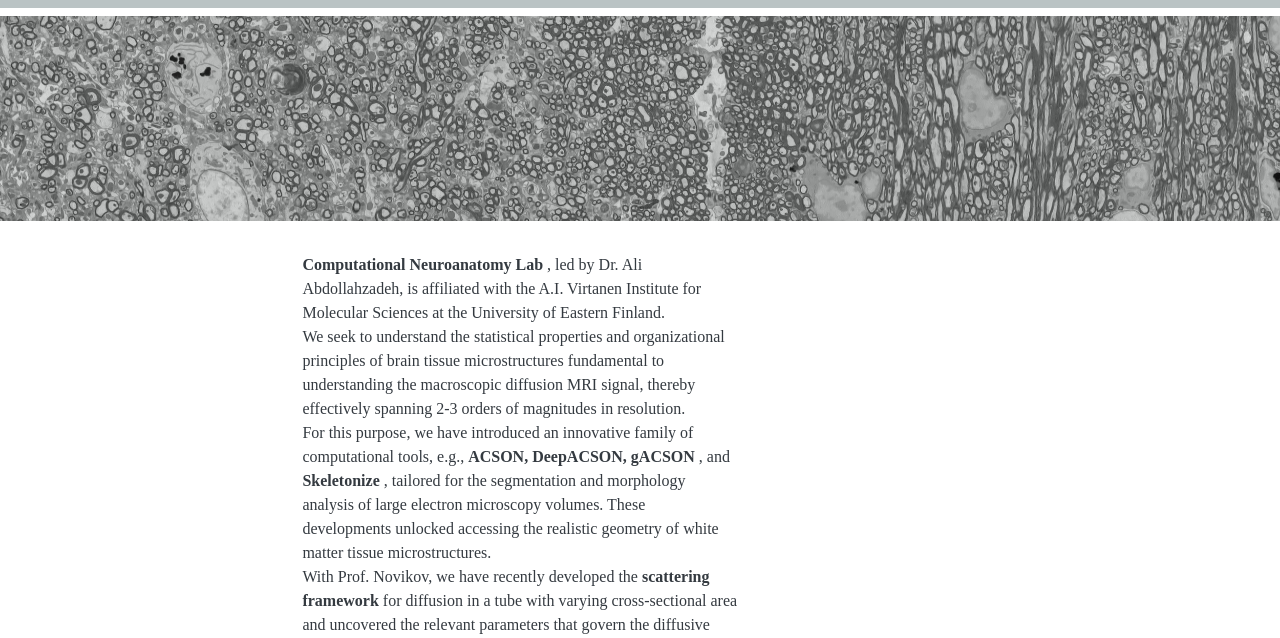
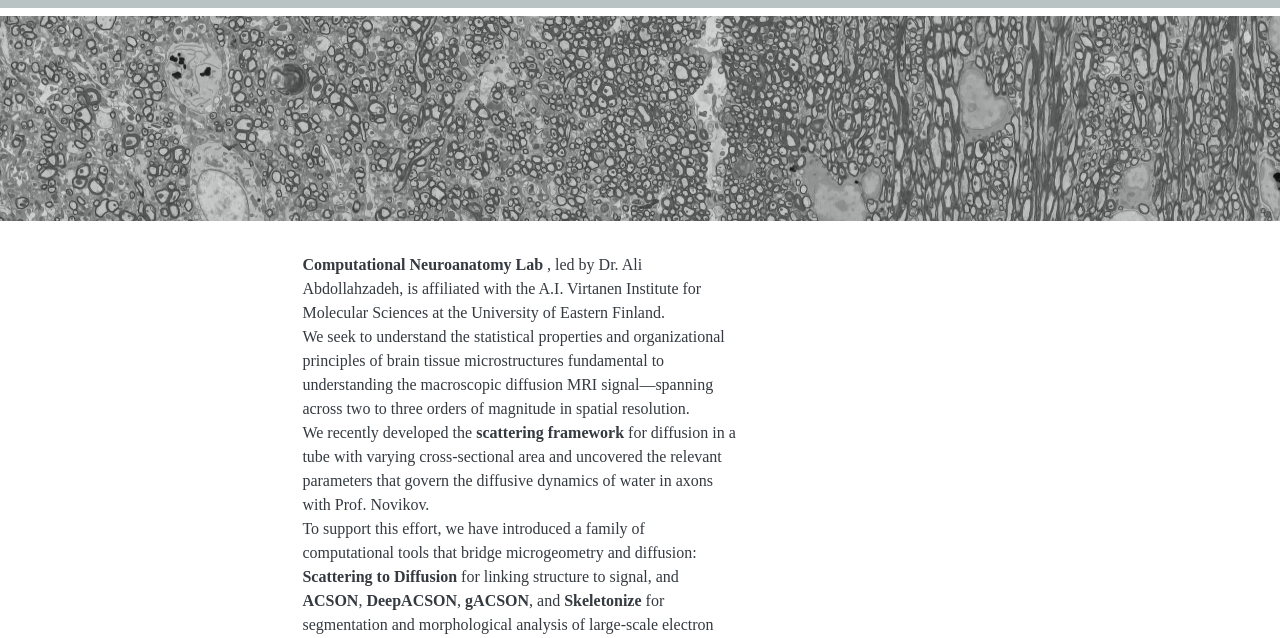
Before and after one commit to CNA-LAB/cna-lab.github.io, a plain HTML site: page index.html in a window 1280 px wide. Shown: the part 162-800 px from the top of the page. Drawn offline with nearby package versions, Linux system fonts and the light colour scheme.

Commit message:
update front page

```diff
--- a/index.html
+++ b/index.html
@@ -414,29 +414,16 @@
      </div>
      <div class="home-text">
       <p>
-       <b>
-        Computational Neuroanatomy Lab
-       </b>
-       , led by Dr. Ali Abdollahzadeh, is affiliated with the A.I. Virtanen Institute for Molecular Sciences at the University of Eastern Finland.
+       <b> Computational Neuroanatomy Lab </b>, led by Dr. Ali Abdollahzadeh, is affiliated with the A.I. Virtanen Institute for Molecular Sciences at the University of Eastern Finland.
        <br/>
-       We seek to understand the statistical properties and organizational principles of brain tissue microstructures fundamental to understanding the macroscopic diffusion MRI signal, thereby effectively spanning 2-3 orders of magnitudes in resolution.
+       We seek to understand the statistical properties and organizational principles of brain tissue microstructures fundamental to understanding the macroscopic diffusion MRI signal—spanning across two to three orders of magnitude in spatial resolution.
        <br/>
-       For this purpose, we have introduced an innovative family of computational tools, e.g.,
-       <b>
-        ACSON, DeepACSON, gACSON
-       </b>
-       , and
-       <b>
-        Skeletonize
-       </b>
-       , tailored for the segmentation and morphology analysis of large electron microscopy volumes. These developments unlocked accessing the realistic geometry of white matter tissue microstructures.
+       We recently developed the <b>scattering framework</b> for diffusion in a tube with varying cross-sectional area and uncovered the relevant parameters that govern the diffusive dynamics of water in axons with Prof. Novikov.
        <br/>
-       With Prof. Novikov, we have recently developed the
-       <b>
-        scattering framework
-       </b>
-       for diffusion in a tube with varying cross-sectional area and uncovered the relevant parameters that govern the diffusive dynamics of water in axons.
-      </p>
+         To support this effort, we have introduced a family of computational tools that bridge microgeometry and diffusion: <b>Scattering to Diffusion</b> for linking structure to signal, and <b>ACSON</b>, <b>DeepACSON</b>, <b>gACSON</b>, and <b>Skeletonize</b> for segmentation and morphological analysis of large-scale electron microscopy volumes.
+          These developments have enabled realistic reconstructions of white matter microgeometry and its quantitative connection to diffusion MRI, supported by our publicly available datasets and tools.
+          </p>
+
       <h3>
        Funding
       </h3>
```
